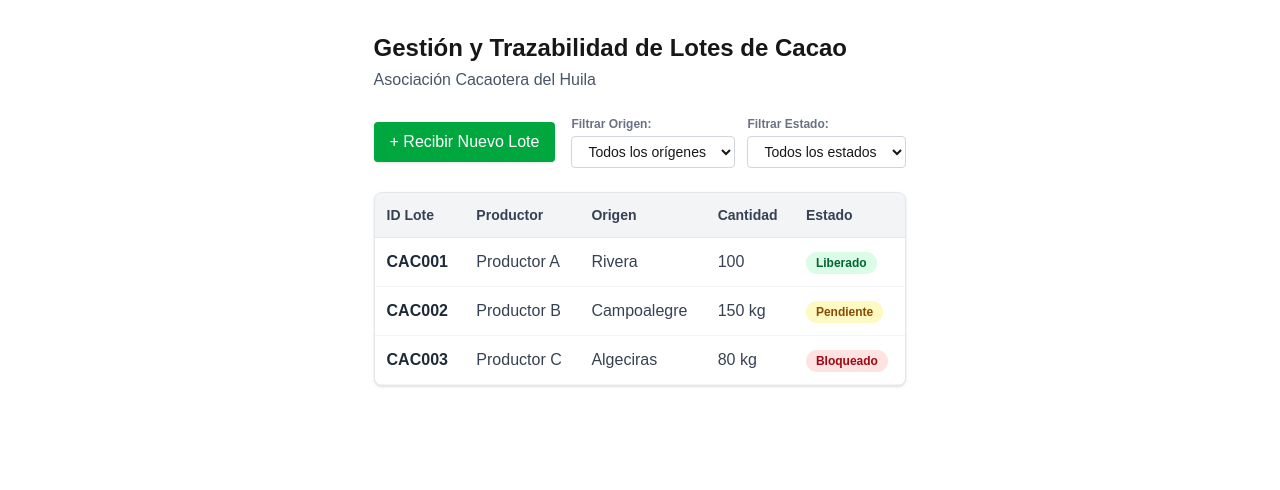
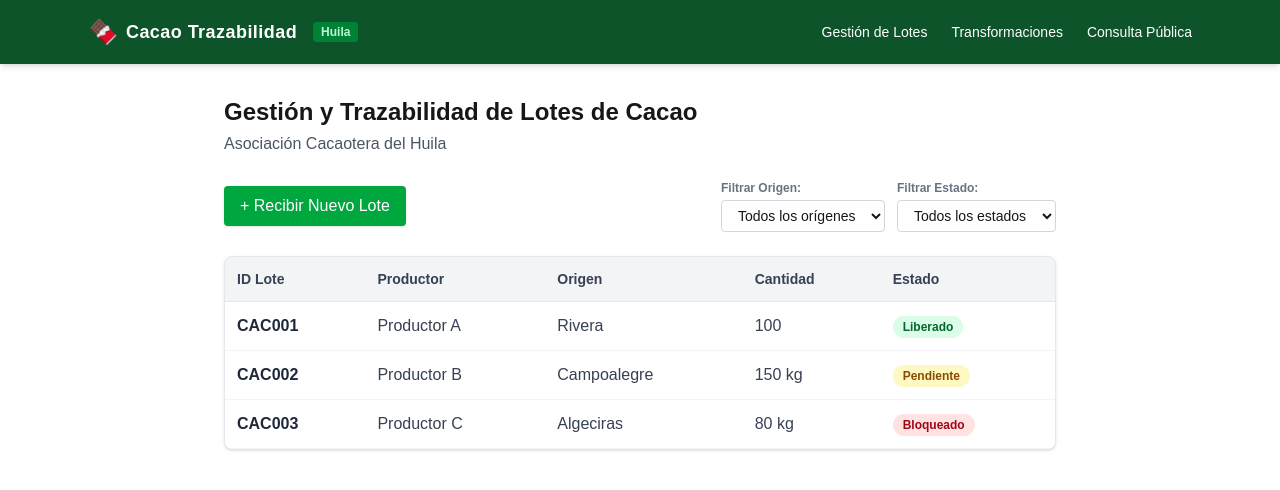
Before and after one commit to BrayanRK/cacao-trazabilidad, a Next.js app: page /lotes in a window 1280 px wide. Shown: the top 490 px of the page. Built offline with nearby package versions, Linux system fonts and the light colour scheme.

Commit message:
feat: navbar global integrado en el layout principal

```diff
--- a/app/layout.tsx
+++ b/app/layout.tsx
@@ -1,6 +1,7 @@
 import type { Metadata } from "next";
 import { Geist, Geist_Mono } from "next/font/google";
 import "./globals.css";
+import Navbar from "./navbar";
 
 const geistSans = Geist({
   variable: "--font-geist-sans",
@@ -13,17 +14,23 @@ const geistMono = Geist_Mono({
 });
 
 export const metadata: Metadata = {
-  title: "Create Next App",
-  description: "Generated by create next app",
+  title: "Cacao Trazabilidad - Huila",
+  description: "Sistema de trazabilidad de cacao del Huila",
 };
 
-export default function RootLayout({ children }: LayoutProps<"/">) {
+export default function RootLayout({
+  children,
+}: Readonly<{
+  children: React.ReactNode;
+}>) {
   return (
-    <html
-      lang="en"
-      className={`${geistSans.variable} ${geistMono.variable} h-full antialiased`}
-    >
-      <body className="min-h-full flex flex-col">{children}</body>
+    <html lang="es">
+      <body
+        className={`${geistSans.variable} ${geistMono.variable} min-h-screen bg-gray-50 antialiased flex flex-col`}
+      >
+        <Navbar />
+        <main className="flex-1">{children}</main>
+      </body>
     </html>
   );
 }
--- /dev/null
+++ b/app/navbar.tsx
@@ -0,0 +1,30 @@
+'use client';
+
+import React from 'react';
+import Link from 'next/link';
+
+export default function Navbar() {
+  return (
+    <nav className="bg-green-900 text-white shadow-md">
+      <div className="max-w-6xl mx-auto px-6 py-4 flex flex-col sm:flex-row justify-between items-center gap-4">
+        <div className="flex items-center gap-2">
+          <span className="text-2xl">🍫</span>
+          <span className="font-extrabold text-lg tracking-wide">Cacao Trazabilidad</span>
+          <span className="bg-green-700 text-green-200 text-xs font-semibold px-2 py-0.5 rounded ml-2">Huila</span>
+        </div>
+
+        <div className="flex gap-6 text-sm font-medium">
+          <Link href="/lotes" className="hover:text-green-300 transition-colors">
+            Gestión de Lotes
+          </Link>
+          <Link href="/transformaciones" className="hover:text-green-300 transition-colors">
+            Transformaciones
+          </Link>
+          <Link href="/trazabilidad" className="hover:text-green-300 transition-colors">
+            Consulta Pública
+          </Link>
+        </div>
+      </div>
+    </nav>
+  );
+}
```
